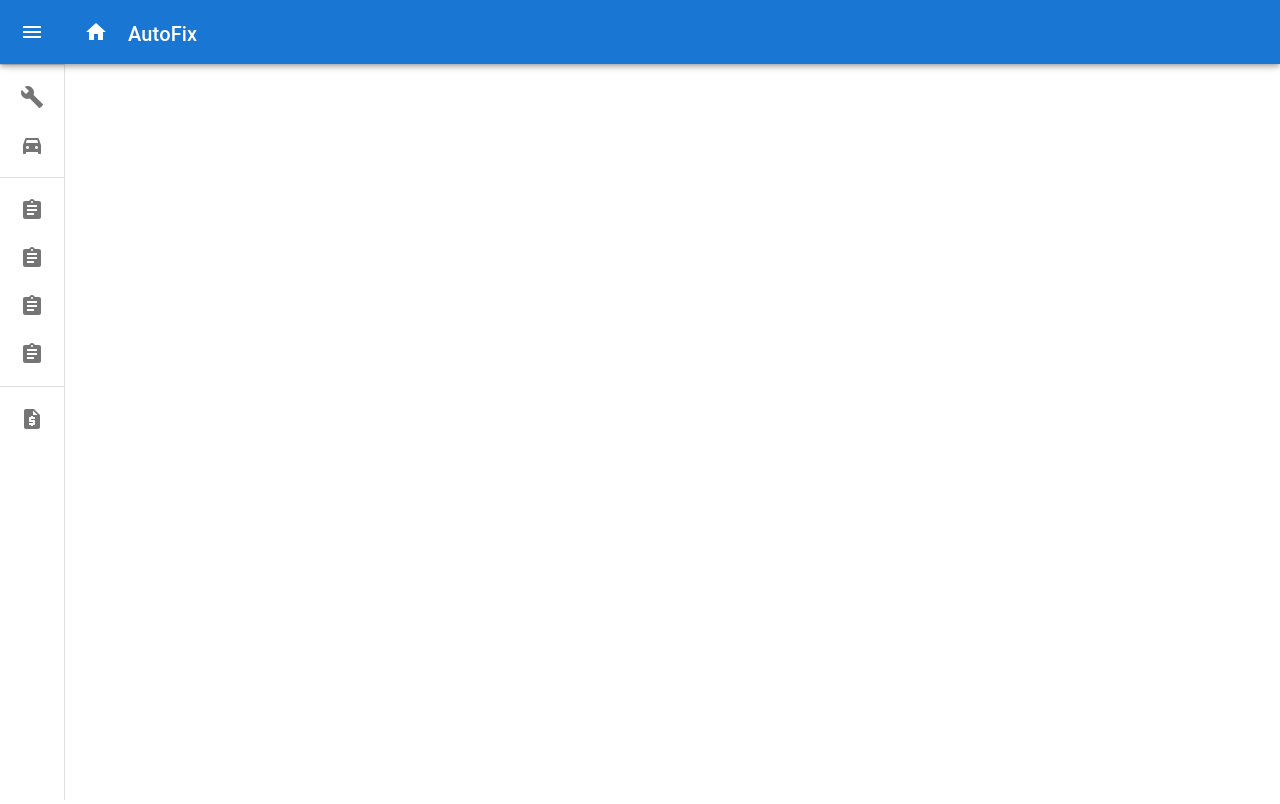
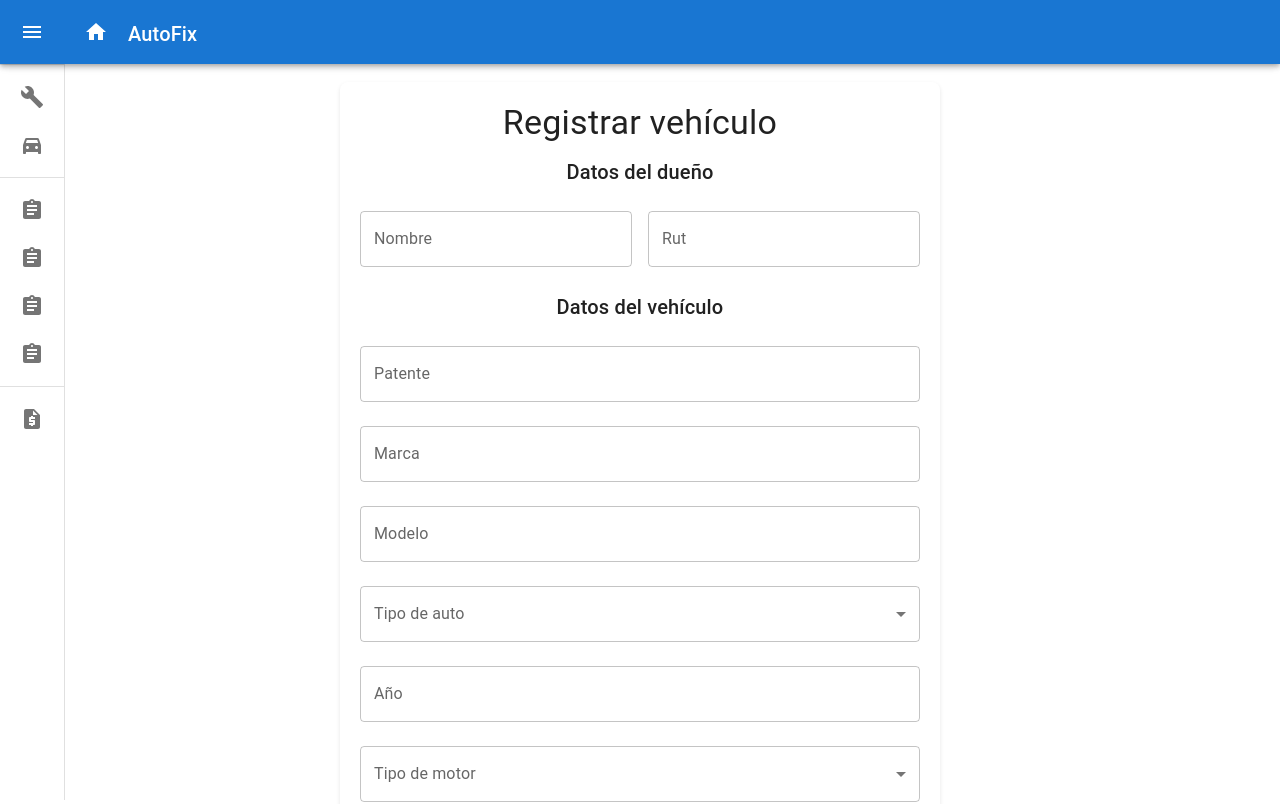
Before and after one commit to FabianLizama/autofix-tingeso, a React (Vite) app in the folder landing/: page /register/car in a window 1280 px wide. Shown: the top 804 px of the page. Built offline with nearby package versions, Linux system fonts and the light colour scheme.

Commit message:
landing register car implementation

```diff
--- a/landing/package.json
+++ b/landing/package.json
@@ -16,6 +16,8 @@
     "@mui/icons-material": "^5.15.15",
     "@mui/material": "^5.15.15",
     "@mui/x-charts": "^7.1.1",
+    "@mui/x-date-pickers": "^7.3.1",
+    "axios": "^1.6.8",
     "react": "^18.2.0",
     "react-dom": "^18.2.0"
   },
--- a/landing/src/components/NavBar.jsx
+++ b/landing/src/components/NavBar.jsx
@@ -155,6 +155,11 @@ export default function NavBar() {
               (text, index) => (
                 <ListItem key={text} disablePadding sx={{ display: "block" }}>
                   <ListItemButton
+                    onClick={() => {
+                      if (index === 0)
+                        navigate("/register/reparation");
+                      else navigate("/register/car");
+                    }}
                     sx={{
                       minHeight: 48,
                       justifyContent: open ? "initial" : "center",
--- a/landing/src/components/RegisterCar.jsx
+++ b/landing/src/components/RegisterCar.jsx
@@ -1,7 +1,154 @@
+import { FormControl, MenuItem, Select, TextField, InputLabel, Container, Box, Typography, Button } from "@mui/material";
+import { useState } from "react";
+
 function RegisterCar() {
-    return (
-        <div></div>
-    )
+  // Estados para cada campo del formulario
+  const [formData, setFormData] = useState({
+    nameOwner: "",
+    rut: "",
+    licensePlate: "",
+    brand: "",
+    model: "",
+    type: "",
+    fabYear: "",
+    motorType: "",
+    numSeats: "",
+  });
+
+  const handleChange = (event) => {
+    const { name, value } = event.target;
+    setFormData((prevState) => ({
+      ...prevState,
+      [name]: value,
+    }));
+  };
+
+  const handleSubmit = (event) => {
+    event.preventDefault();
+    console.log("Form data:", formData);
+    // TO-DO enviar datos
+  };
+
+  return (
+    <Container
+      maxWidth="sm"
+      style={{
+        marginTop: "50px",
+        padding: "20px",
+        backgroundColor: "#fff",
+        borderRadius: "8px",
+        boxShadow: "0 2px 4px rgba(0,0,0,0.1)",
+      }}
+    >
+      <form onSubmit={handleSubmit}>
+        <Typography variant="h4" component="h1" gutterBottom>
+          Registrar vehículo
+        </Typography>
+        <Typography variant="h6" component="h2" gutterBottom>
+          Datos del dueño
+        </Typography>
+        <Box
+          sx={{ display: "grid", gridTemplateColumns: "1fr 1fr", gap: 2 }}
+          className="mb-4"
+        >
+          <TextField
+            name="nameOwner"
+            label="Nombre"
+            variant="outlined"
+            margin="normal"
+            value={formData.nameOwner}
+            onChange={handleChange}
+          />
+          <TextField
+            name="rut"
+            label="Rut"
+            variant="outlined"
+            margin="normal"
+            value={formData.rut}
+            onChange={handleChange}
+          />
+        </Box>
+        <Typography variant="h6" component="h2" gutterBottom>
+          Datos del vehículo
+        </Typography>
+        <TextField
+          name="licensePlate"
+          label="Patente"
+          variant="outlined"
+          margin="normal"
+          fullWidth
+          value={formData.licensePlate}
+          onChange={handleChange}
+        />
+        <TextField name="brand" label="Marca" variant="outlined" margin="normal" fullWidth value={formData.brand} onChange={handleChange}/>
+        <TextField
+          name="model"
+          label="Modelo"
+          variant="outlined"
+          margin="normal"
+          fullWidth
+          value={formData.model}
+          onChange={handleChange}
+        />
+        <FormControl variant="outlined" fullWidth margin="normal">
+          <InputLabel id="type-label">Tipo de auto</InputLabel>
+          <Select
+            name="carType"
+            labelId="type-label"
+            id="type-select"
+            label="Tipo de auto"
+            className="text-start"
+            value={formData.carType}
+            onChange={handleChange}
+          >
+            <MenuItem value={"sedan"}>Sedan</MenuItem>
+            <MenuItem value={"hatch"}>Hatchback</MenuItem>
+            <MenuItem value={"suv"}>SUV</MenuItem>
+            <MenuItem value={"pickup"}>Pickup</MenuItem>
+            <MenuItem value={"van"}>Furgoneta</MenuItem>
+          </Select>
+        </FormControl>
+        <TextField
+          name="fabYear"
+          label="Año"
+          variant="outlined"
+          margin="normal"
+          fullWidth
+          value={formData.fabYear}
+          onChange={handleChange}
+        />
+        <FormControl variant="outlined" fullWidth margin="normal">
+          <InputLabel id="motor-label">Tipo de motor</InputLabel>
+          <Select
+            name="motorType"
+            labelId="motor-label"
+            id="motor-select"
+            label="Tipo de motor"
+            className="text-start"
+            value={formData.motorType}
+            onChange={handleChange}
+          >
+            <MenuItem value={"gasoline"}>Gasolina</MenuItem>
+            <MenuItem value={"diesel"}>Diésel</MenuItem>
+            <MenuItem value={"hybrid"}>Híbrido</MenuItem>
+            <MenuItem value={"electric"}>Eléctrico</MenuItem>
+          </Select>
+        </FormControl>
+        <TextField
+          name="numSeats"
+          label="Número de asientos"
+          variant="outlined"
+          margin="normal"
+          fullWidth
+          value={formData.numSeats}
+          onChange={handleChange}
+        />
+        <Button type="submit" variant="contained" color="primary">
+          Registrar
+        </Button>
+      </form>
+    </Container>
+  );
 }
 
-export default RegisterCar
+export default RegisterCar;
```
Also changed, not shown: 1 other file (tests, documents, lock files or other folders).
